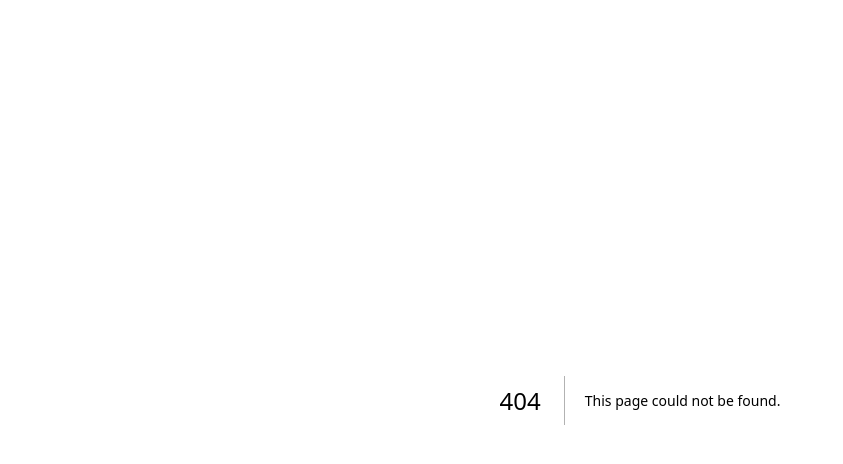
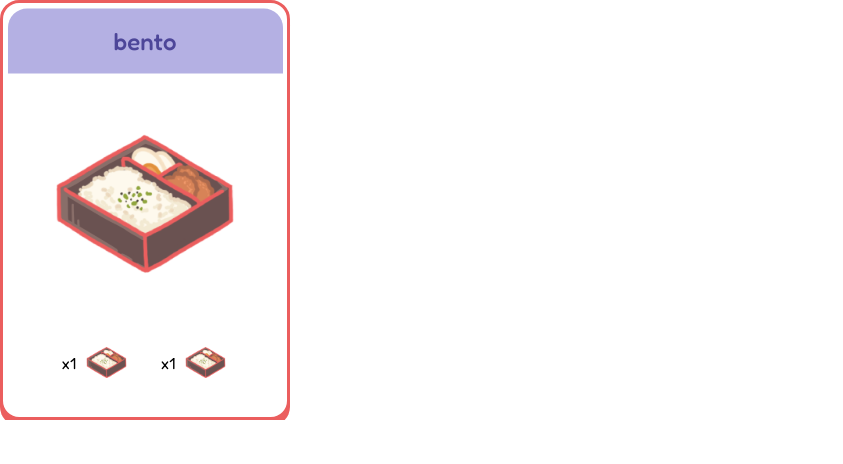
Before and after one commit to Pho86/neko_teikoku, a Next.js app: page /testing in a window 1280 px wide. Before the commit this address had no page. Shown: the top 464 px of the page, without its empty margins (0-843 px from the left). Built offline with nearby package versions, Linux system fonts and the light colour scheme.

Commit message:
create food card comp

```diff
--- /dev/null
+++ b/components/Molecules/FoodCard/index.jsx
@@ -0,0 +1,90 @@
+import styled from "styled-components";
+import Typography from "@/components/Atoms/Text";
+import Image from "next/image";
+import TreatsData from "@/data/treats.json"
+
+const FoodCardDiv = styled.div`
+    background-color:var(--white);
+    padding:1em 1.5em 1em 1.5em;
+    display:flex;
+    flex-direction: column;
+    align-items: center;
+    justify-content: space-between;
+    border-radius:1.2em;
+    width:290px;
+    min-height:420px;
+    cursor:pointer;
+    transition:all .1s ease-in-out;
+    border: 3px solid var(--border-hard);
+    box-shadow: 0px 6px 0px var(--border-hard);
+    &:hover {
+        background-color:var(--primary);
+     }
+`
+
+const FoodCardHead = styled.div`
+    position: relative;
+    width: 275px;
+    height: 65px;
+    border-radius: 1.2em 1.2em 0px 0px;
+    background-color: var(--accent);
+    transform: translate(-0px,-10.5px);
+    display: flex;
+    justify-content: center;
+    align-items: center;
+    // margin-bottom: 20px;
+`
+
+const FoodTextDiv = styled.div`
+    display: flex;
+    align-items: center;
+    justify-content: center;
+`
+
+
+const IngCont = styled.div`
+    display: flex;
+    align-items: center;
+    flex-direction: row;
+    flex-wrap: nowrap;
+`
+
+const IngItem = styled.div`
+    margin: 1em;
+    display: flex;
+    align-items: center;
+    flex-direction: row;
+    gap: 0.5em;
+`
+
+export default function FoodCard(){
+    return(
+        <FoodCardDiv>
+            <FoodCardHead>
+                <FoodTextDiv>
+                    <Typography
+                        text={`bento`}
+                        weight={"500"}
+                        size={"1.5em"}
+                        color={"var(--secondary-accent)"}
+                    />
+                </FoodTextDiv>
+            </FoodCardHead>
+
+                <Image src={'/treats/bento.svg'} width={200} height={200} alt="bento" />
+
+                <IngCont>
+                    <IngItem>
+                        <Typography text={"x1"} weight={"400"} size={"1em"} />
+                        <Image src={'/treats/bento.svg'} width={45} height={45} alt="bento" />
+                    </IngItem>
+
+                    <IngItem>
+                        <Typography text={"x1"} weight={"400"} size={"1em"} />
+                        <Image src={'/treats/bento.svg'} width={45} height={45} alt="bento" />
+                    </IngItem>
+                </IngCont>
+
+        </FoodCardDiv>
+    )
+}
--- /dev/null
+++ b/pages/testing.jsx
@@ -0,0 +1,7 @@
+import FoodCard from "@/components/Molecules/FoodCard";
+
+export default function Testing(){
+    return(
+        <FoodCard/>
+    )
+}
```
Also changed, not shown: 1 other file (tests, documents, lock files or other folders).
